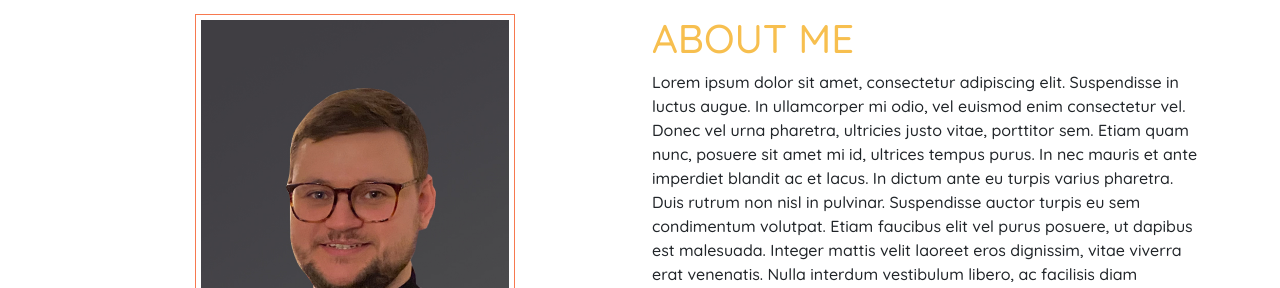
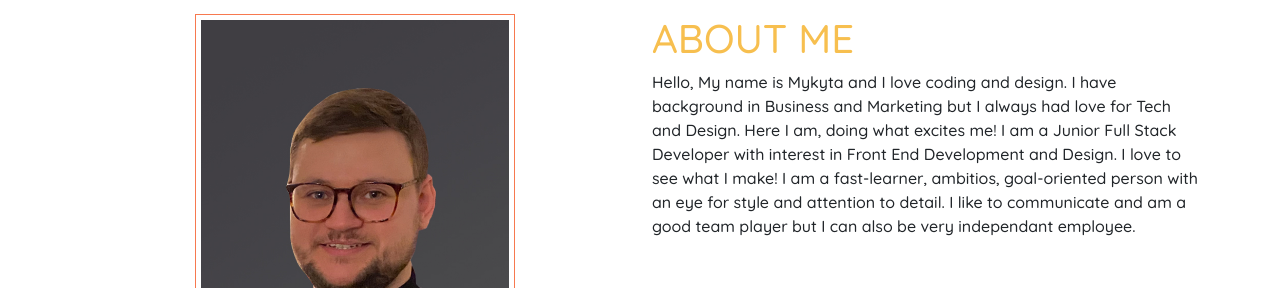
Before and after one commit to mykytaY/portfolio, a React (Create React App) app: page / in a window 1280 px wide. Shown: the part 844-1132 px from the top of the page. Built offline with nearby package versions, Linux system fonts and the light colour scheme; the HTML template or start-up script is replaced by a standard one.

Commit message:
working on text for about me section

```diff
--- a/src/components/AboutMe.js
+++ b/src/components/AboutMe.js
@@ -14,9 +14,12 @@ const AboutMe = () => {
           <div className='col-lg-6 col-xm-12'>
               <h1 className='about-heading'>About Me</h1>
               <p>
-                Lorem ipsum dolor sit amet, consectetur adipiscing elit. Suspendisse in luctus augue. In ullamcorper mi odio, vel euismod enim consectetur vel. Donec vel urna pharetra, ultricies justo vitae, porttitor sem. Etiam quam nunc, posuere sit amet mi id, ultrices tempus purus. In nec mauris et ante imperdiet blandit ac et lacus. In dictum ante eu turpis varius pharetra. Duis rutrum non nisl in pulvinar. Suspendisse auctor turpis eu sem condimentum volutpat. Etiam faucibus elit vel purus posuere, ut dapibus est malesuada. Integer mattis velit laoreet eros dignissim, vitae viverra erat venenatis. Nulla interdum vestibulum libero, ac facilisis diam hendrerit a. Duis nec faucibus orci. Phasellus vel eros non leo tristique varius id at lectus. Vivamus id sagittis orci, sed condimentum dolor. Nullam eget metus in quam congue molestie.
-
-                Phasellus elit odio, vehicula in interdum vitae, laoreet id felis. In ut faucibus elit. Curabitur dapibus condimentum lacus, eget pretium erat fringilla eu. In a dolor nisl. Fusce sodales faucibus elementum. Suspendisse eu lobortis urna. Integer commodo, nisl id tristique maximus, nulla lorem eleifend magna, sit amet mattis quam nunc eu lorem. In posuere porttitor enim, sed tincidunt libero sodales eu. Aenean mattis semper nisi, vel consequat dui suscipit a. Ut congue mattis nulla nec ornare. Quisque molestie lectus ipsum, et dapibus nibh dictum eget. Ut luctus hendrerit dui a ullamcorper. Praesent vel cursus dui.
+                Hello, My name is Mykyta and I love coding and design.
+                I have background in Business and Marketing but I always had love for Tech and Design.
+                Here I am, doing what excites me!
+                I am a Junior Full Stack Developer with interest in Front End Development and Design. I love to see what I make!
+                I am a fast-learner, ambitios, goal-oriented person with an eye for style and attention to detail.
+                I like to communicate and am a good team player but I can also be very independant employee.
               </p>
           </div>
       </div>
```
